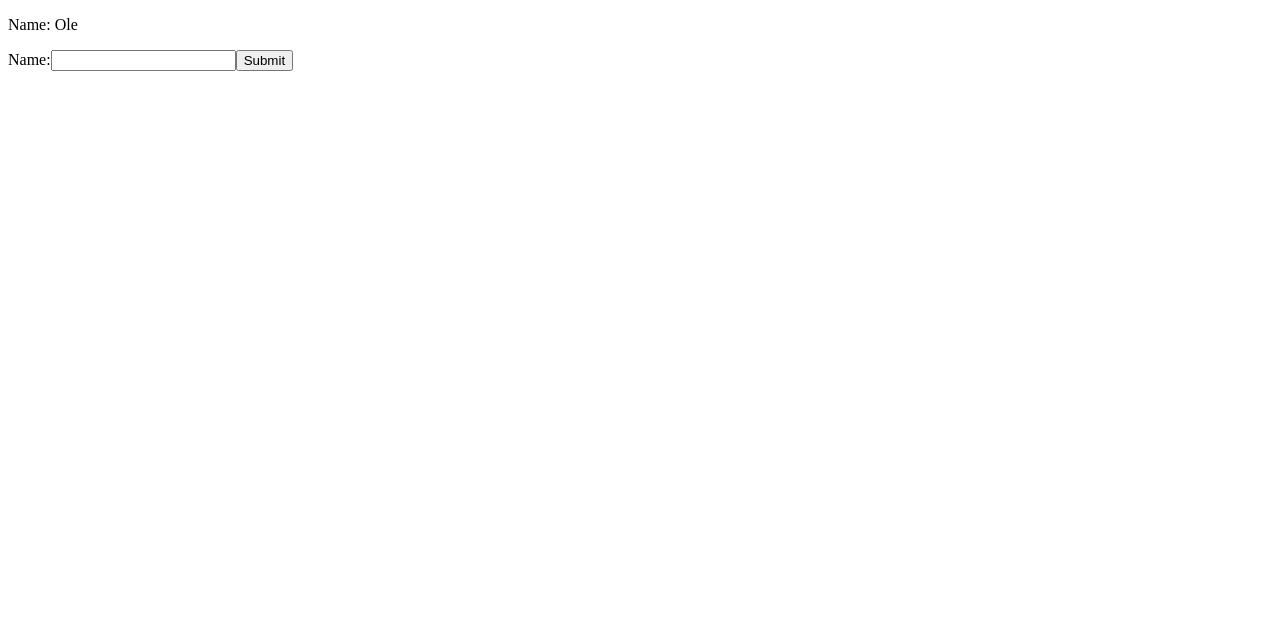
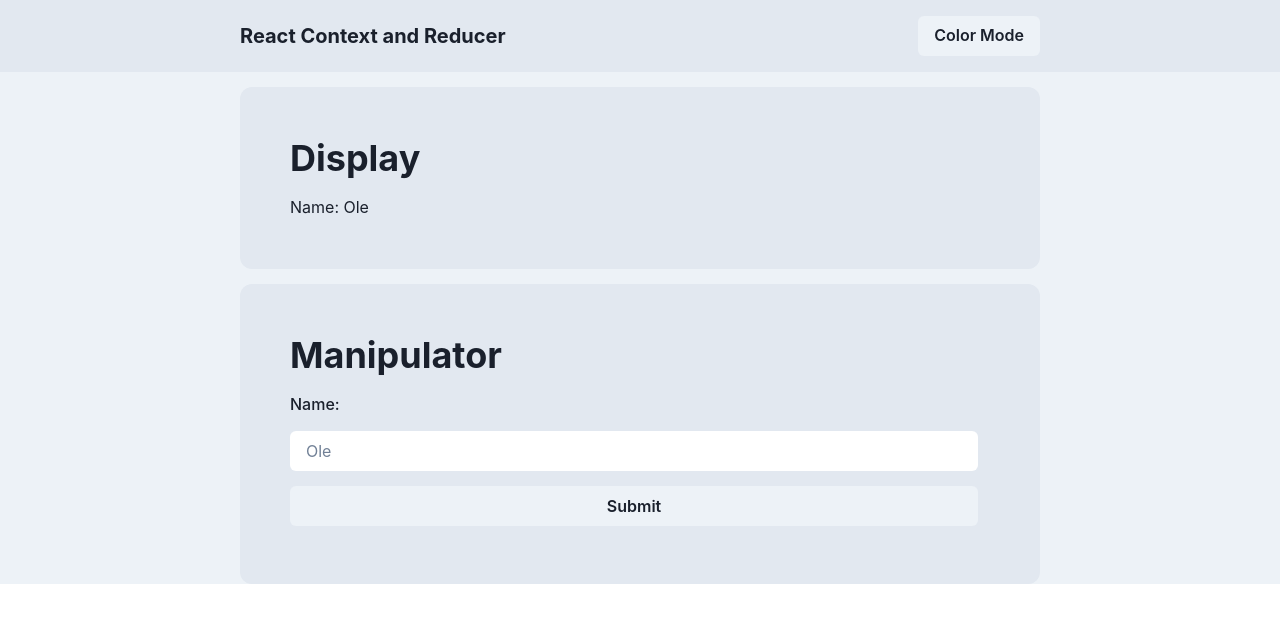
Before and after one commit to TheFlyingWhale/learn-reducer-context-typescript, a React (Create React App) app: page / in a window 1280 px wide. Shown: the top 622 px of the page. Built offline with nearby package versions, Linux system fonts and the light colour scheme.

Commit message:
implement chakra and styling

```diff
--- a/src/App.tsx
+++ b/src/App.tsx
@@ -1,12 +1,35 @@
-import { Provider } from './Context';
+import { Provider } from './context/Context';
+
 import Display from './Display';
 import Manipulator from './Manipulator';
+import TopMenu from './components/topMenu';
+import { VStack, useColorModeValue, Flex } from '@chakra-ui/react';
 
 function App() {
+	const bgColor = useColorModeValue('gray.100', 'gray.900');
+	const secondaryBgColor = useColorModeValue('gray.200', 'gray.800');
+
 	return (
 		<Provider>
-			<Display />
-			<Manipulator />
+			<VStack w="full" h="full" bg={bgColor} gap={15}>
+				<Flex py={4} w="full" bg={secondaryBgColor} justifyContent="center">
+					<Flex
+						maxWidth={800}
+						w="full"
+						flexDirection="row"
+						justifyContent="space-between"
+						alignItems="center"
+					>
+						<TopMenu />
+					</Flex>
+				</Flex>
+				<Flex w="full" h="full" justifyContent="center">
+					<Flex w="full" maxWidth={800} flexDirection="column" gap={15}>
+						<Display secondaryBgColor={secondaryBgColor} />
+						<Manipulator secondaryBgColor={secondaryBgColor} />
+					</Flex>
+				</Flex>
+			</VStack>
 		</Provider>
 	);
 }
--- a/src/Display.tsx
+++ b/src/Display.tsx
@@ -1,10 +1,22 @@
 import React from 'react';
-import { ContextUse } from './Context';
+import { ContextUse } from './context/Context';
+import { Flex, Heading, Text } from '@chakra-ui/react';
 
-const Display = () => {
-	const { state, commands } = ContextUse();
+const Display = ({ secondaryBgColor }: { secondaryBgColor: string }) => {
+	const { state } = ContextUse();
 
-	return <p>Name: {state.name}</p>;
+	return (
+		<Flex
+			bg={secondaryBgColor}
+			p={50}
+			flexDirection="column"
+			gap={15}
+			borderRadius={12}
+		>
+			<Heading>Display</Heading>
+			<Text>Name: {state.name}</Text>
+		</Flex>
+	);
 };
 
 export default Display;
--- a/src/Manipulator.tsx
+++ b/src/Manipulator.tsx
@@ -1,7 +1,8 @@
 import React from 'react';
-import { ContextUse } from './Context';
+import { ContextUse } from './context/Context';
+import { Flex, Heading, Button, Input, FormLabel } from '@chakra-ui/react';
 
-const Manipulator = () => {
+const Manipulator = ({ secondaryBgColor }: { secondaryBgColor: string }) => {
 	const {
 		commands: { setName },
 	} = ContextUse();
@@ -13,19 +14,31 @@ const Manipulator = () => {
 			password: { value: string };
 		};
 		const name = target.name.value;
+		target.name.value = '';
 		setName(name);
 	};
 
 	return (
-		<>
+		<Flex
+			bg={secondaryBgColor}
+			p={50}
+			flexDirection="column"
+			gap={15}
+			borderRadius={12}
+		>
+			<Heading>Manipulator</Heading>
 			<form onSubmit={handleName}>
-				<label>
+				<FormLabel
+					style={{ display: 'flex', flexDirection: 'column', gap: '15px' }}
+				>
 					Name:
-					<input type="text" name="name" />
-					<button type="submit">Submit</button>
-				</label>
+					<Input variant="outlined" placeholder="Ole" type="text" name="name" />
+					<Button colorScheme="gray" type="submit">
+						Submit
+					</Button>
+				</FormLabel>
 			</form>
-		</>
+		</Flex>
 	);
 };
 
--- /dev/null
+++ b/src/components/topMenu.tsx
@@ -0,0 +1,14 @@
+import { Heading, useColorMode, Button } from '@chakra-ui/react';
+
+const TopMenu = () => {
+	const { toggleColorMode } = useColorMode();
+
+	return (
+		<>
+			<Heading fontSize="xl">React Context and Reducer</Heading>
+			<Button onClick={toggleColorMode}>Color Mode</Button>
+		</>
+	);
+};
+
+export default TopMenu;
--- a/src/index.tsx
+++ b/src/index.tsx
@@ -1,12 +1,16 @@
 import React from 'react';
 import ReactDOM from 'react-dom/client';
 import App from './App';
+import './styles/index.css';
+import { ChakraProvider } from '@chakra-ui/react';
 
 const root = ReactDOM.createRoot(
 	document.getElementById('root') as HTMLElement
 );
 root.render(
 	<React.StrictMode>
-		<App />
+		<ChakraProvider>
+			<App />
+		</ChakraProvider>
 	</React.StrictMode>
 );
```
Also changed, not shown: src/context/Context.tsx (renamed from src/Context.tsx), src/context/Reducer.tsx (renamed from src/Reducer.tsx).
